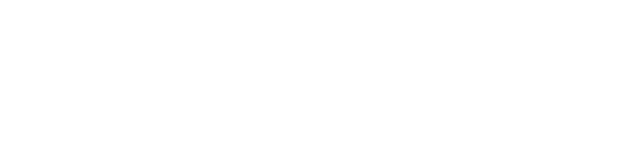
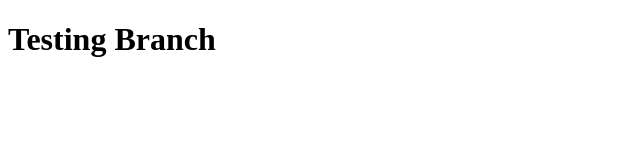
Before and after one commit to rakeshchatte/frontend-html, a plain HTML site: page index.html in a window 1280 px wide. Shown: the whole page, without its empty margins (0-640 px from the left). Drawn offline with Linux system fonts and the light colour scheme.

Commit message:
first commit

```diff
--- a/index.html
+++ b/index.html
@@ -6,6 +6,6 @@
     <title>Document</title>
 </head>
 <body>
-
+    <h1>Testing Branch</h1>
 </body>
 </html>
```
